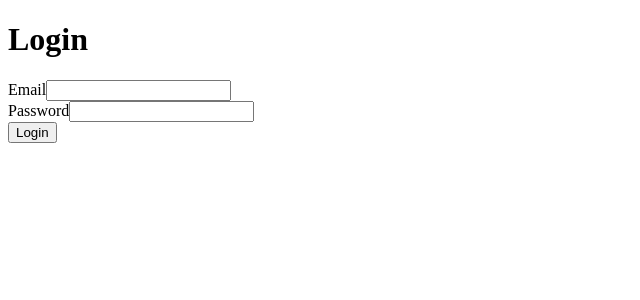
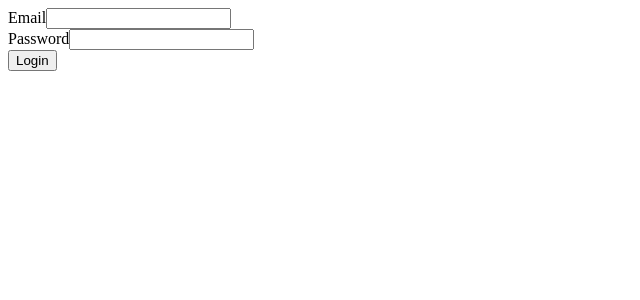
Before and after one commit to Praveenkumar2342001/Task-5-Unit-Testing-for-Authentication-Module, a React (Create React App) app: page /login in a window 1280 px wide. Shown: the top 300 px of the page, without its empty margins (0-640 px from the left). Built offline with nearby package versions, Linux system fonts and the light colour scheme.

Commit message:
Update Login.jsx

```diff
--- a/src/components/auth/Login.jsx
+++ b/src/components/auth/Login.jsx
@@ -29,7 +29,6 @@ export default function Login() {
       aria-label="login-form"
       onSubmit={handleSubmit}
     >
-      <h1>Login</h1>
       <div>
         <label htmlFor="email">Email</label>
         <input
```
